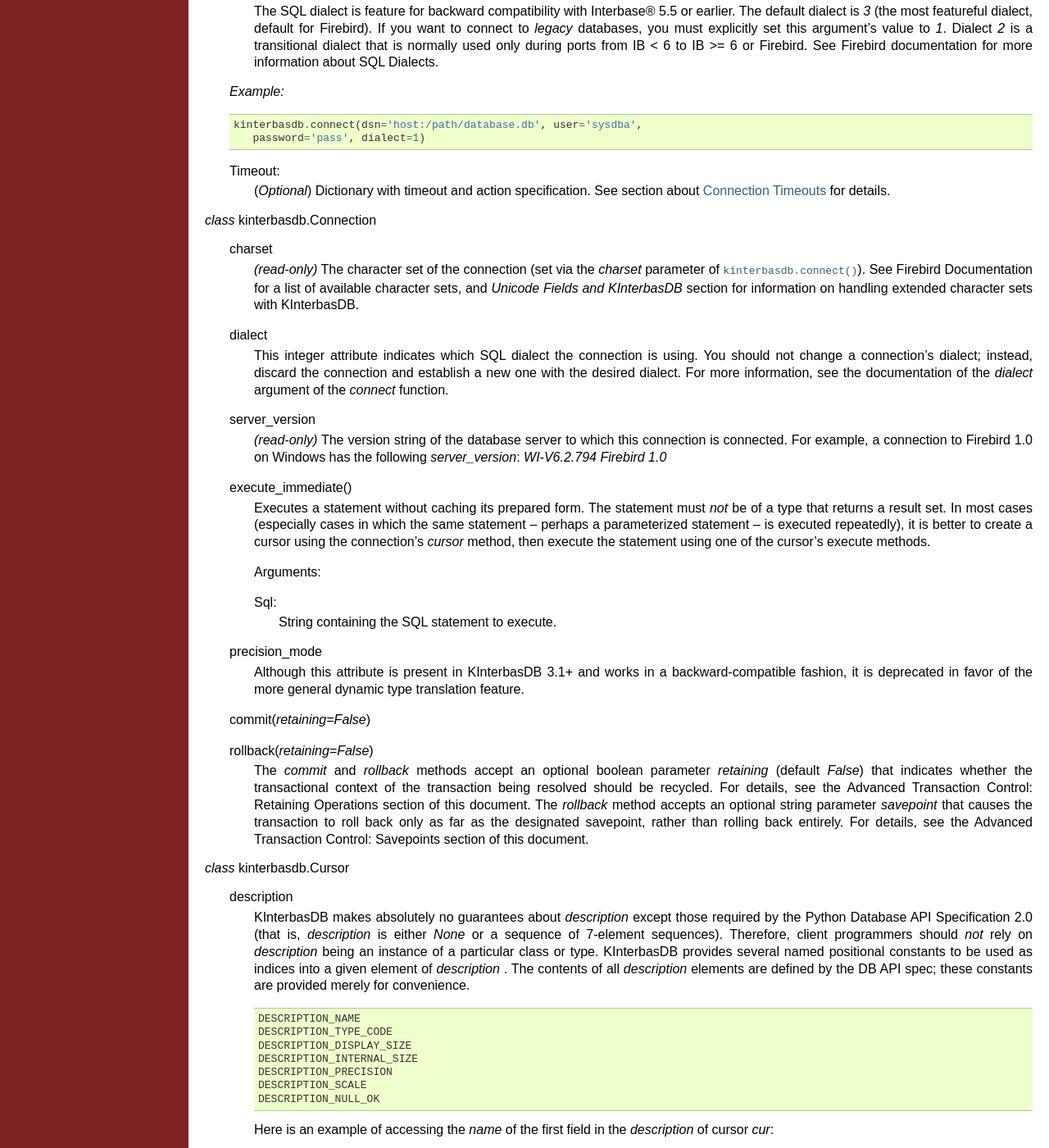
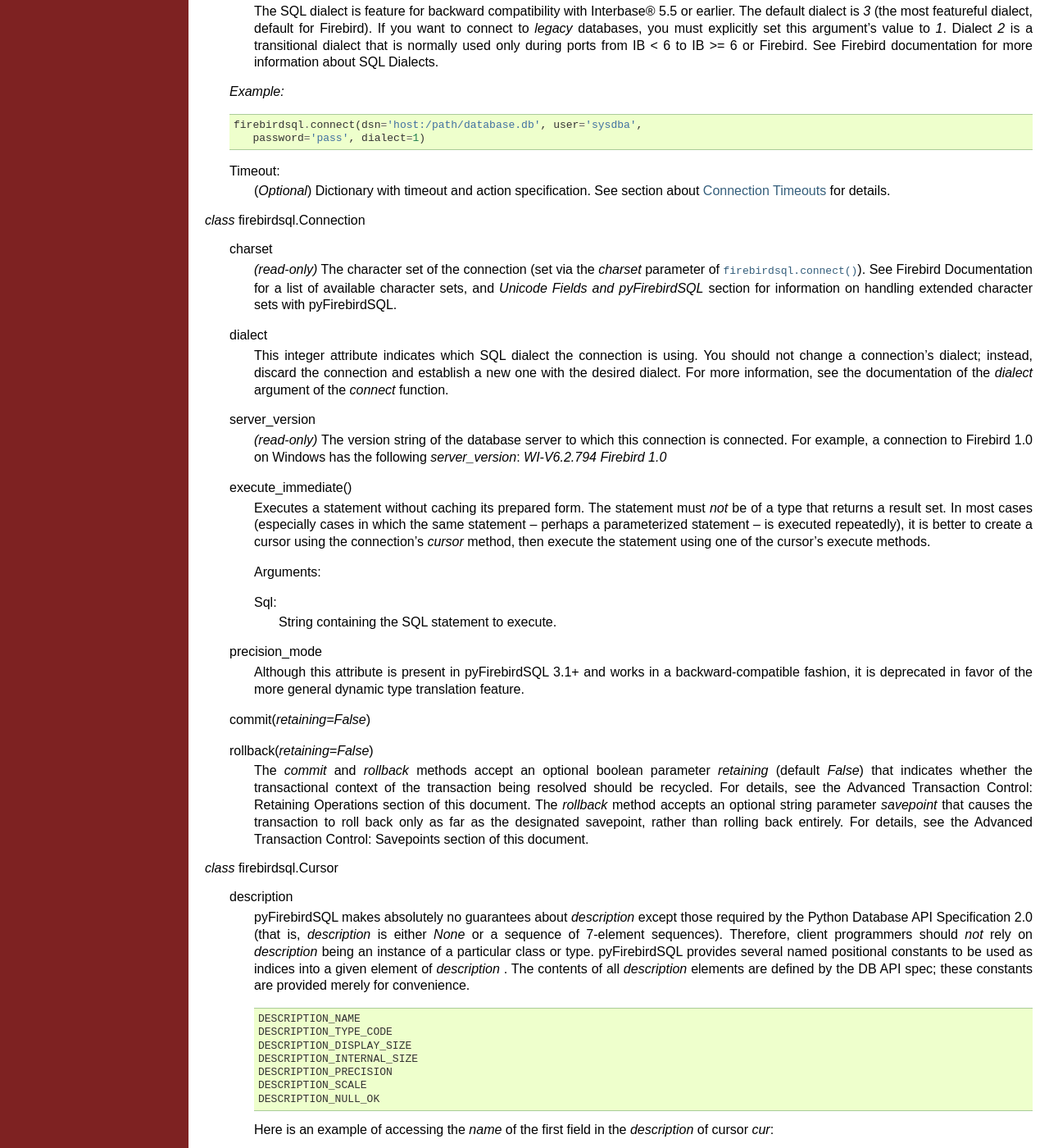
Before and after one commit to nakagami/pyfirebirdsql, a Sphinx documentation site: the page built from sphinx/python-db-api-compliance.txt, in a window 1280 px wide and 1400 px high, scrolled down 1273 px. Shown: the whole window at 82% size. Built offline with Sphinx 7.4.7, drawn with Linux system fonts in a browser that asks for light colours; some of the changed text lies outside the part shown.

Commit message:
more fixes and cleanups

```diff
--- a/sphinx/python-db-api-compliance.txt
+++ b/sphinx/python-db-api-compliance.txt
@@ -2,7 +2,7 @@
 Compliance to Python Database API 2.0
 #####################################
 
-.. currentmodule:: kinterbasdb
+.. currentmodule:: firebirdsql
 
 
 Incompatibilities
@@ -10,9 +10,9 @@
 
 .. data:: DATETIME
 
-   KInterbasDB's deferred loading of dynamic type translators causes
+   pyFirebirdSQL's deferred loading of dynamic type translators causes
    this singleton to behave in violation of the standard until the
-   :func:`kinterbasdb.init()` function has been called (whether explicitly or
+   :func:`firebirdsql.init()` function has been called (whether explicitly or
    implicitly). For more information, see the documnation section about
    `Deferred Loading of Dynamic Type Translators`.
 
@@ -50,7 +50,7 @@
 Extensions and Caveats
 ======================
 
-KInterbasDB offers a large feature set beyond the minimal requirements
+pyFirebirdSQL offers a large feature set beyond the minimal requirements
 of the Python DB API. Most of these extensions are documented in the
 section of this document entitled `Native Database Engine Features and
 Extensions Beyond the Python DB API`.
@@ -71,19 +71,19 @@
 
    .. sourcecode:: python
 
-      kinterbasdb.connect(dsn='host:/path/database.db', user='limited_user',
+      firebirdsql.connect(dsn='host:/path/database.db', user='limited_user',
          password='pass', role='MORE_POWERFUL_ROLE')
 
    :charset:  For explicitly specifying the character set of the connection.
               See Firebird Documentation for a list of available character sets, and
-              `Unicode Fields and KInterbasDB` section for information on handling
-              extended character sets with KInterbasDB.
+              `Unicode Fields and pyFirebirdSQL` section for information on handling
+              extended character sets with pyFirebirdSQL.
 
    *Example:*
 
    .. sourcecode:: python
 
-      kinterbasdb.connect(dsn='host:/path/database.db', user='sysdba',
+      firebirdsql.connect(dsn='host:/path/database.db', user='sysdba',
           password='pass', charset='UTF8')
 
    :dialect:  The SQL dialect is feature for backward compatibility with Interbase® 5.5
@@ -98,7 +98,7 @@
 
    .. sourcecode:: python
 
-      kinterbasdb.connect(dsn='host:/path/database.db', user='sysdba',
+      firebirdsql.connect(dsn='host:/path/database.db', user='sysdba',
          password='pass', dialect=1)
 
    :timeout:  (`Optional`) Dictionary with timeout and action specification. See section
@@ -109,9 +109,9 @@
    .. attribute:: charset
 
       *(read-only)* The character set of the connection (set via the `charset`
-      parameter of :func:`kinterbasdb.connect()`). See Firebird Documentation for a list
-      of available character sets, and `Unicode Fields and KInterbasDB` section
-      for information on handling extended character sets with KInterbasDB.
+      parameter of :func:`firebirdsql.connect()`). See Firebird Documentation for a list
+      of available character sets, and `Unicode Fields and pyFirebirdSQL` section
+      for information on handling extended character sets with pyFirebirdSQL.
 
    .. attribute:: dialect
 
@@ -140,7 +140,7 @@
 
    .. attribute:: precision_mode
 
-      Although this attribute is present in KInterbasDB 3.1+ and works in a backward-compatible
+      Although this attribute is present in pyFirebirdSQL 3.1+ and works in a backward-compatible
       fashion, it is deprecated in favor of the more general dynamic type translation feature.
 
    .. method:: commit(retaining=False)
@@ -160,11 +160,11 @@
 
    .. attribute:: description
 
-      KInterbasDB makes absolutely no guarantees about `description` except those
+      pyFirebirdSQL makes absolutely no guarantees about `description` except those
       required by the Python Database API Specification 2.0 (that is, `description`
       is either `None` or a sequence of 7-element sequences). Therefore, client
       programmers should *not* rely on `description` being an instance of a particular
-      class or type. KInterbasDB provides several named positional constants to be
+      class or type. pyFirebirdSQL provides several named positional constants to be
       used as indices into a given element of `description` . The contents
       of all `description` elements are defined by the DB API spec; these
       constants are provided merely for convenience.
@@ -184,14 +184,14 @@
 
       .. sourcecode:: python
 
-         nameOfFirstField = cur.description[0][kinterbasdb.DESCRIPTION_NAME]
+         nameOfFirstField = cur.description[0][firebirdsql.DESCRIPTION_NAME]
 
       For more information, see the documentation of Cursor.description in
       the `DB API Specification <Python-DB-API-2.0.html>`__.
 
    .. attribute:: rowcount
 
-      Although KInterbasDB's `Cursor`s implement this
+      Although pyFirebirdSQL's `Cursor`s implement this
       attribute, the database engine's own support for the determination of
       "rows affected"/"rows selected" is quirky. The database engine only
       supports the determination of rowcount for `INSERT`, `UPDATE`,
@@ -213,9 +213,9 @@
    .. method:: fetchmany()
    .. method:: fetchall()
 
-      KInterbasDB makes absolutely no guarantees about
+      pyFirebirdSQL makes absolutely no guarantees about
       the return value of the `fetchone` / `fetchmany` / `fetchall` methods
-      except that it is a sequence indexed by field position. KInterbasDB
+      except that it is a sequence indexed by field position. pyFirebirdSQL
       makes absolutely no guarantees about the return value of the
       `fetchonemap` / `fetchmanymap` / `fetchallmap` methods (documented
       below) except that it is a mapping of field name to field value.
```
